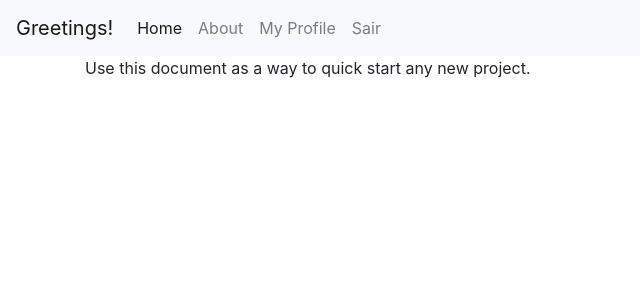
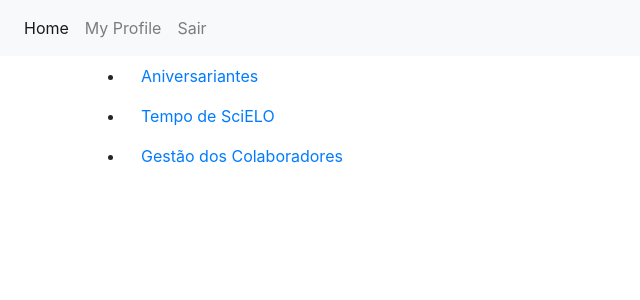
Before and after one commit to robertatakenaka/gtgs, a Django app: page / in a window 1280 px wide. Shown: the top 300 px of the page, without its empty margins (0-640 px from the left). Run offline with Django 3.2, Linux system fonts and the light colour scheme; the visitor is signed in with stand-in values (Sample User, id 1); parts of the project's set-up code (start-up, migrations or seed data) failed here and were passed over; some libraries are stand-ins or nearby versions.

Commit message:
m01_tk06 Fixes #6

```diff
--- a/gtgs/templates/base.html
+++ b/gtgs/templates/base.html
@@ -33,16 +33,12 @@
         <button class="navbar-toggler navbar-toggler-right" type="button" data-toggle="collapse" data-target="#navbarSupportedContent" aria-controls="navbarSupportedContent" aria-expanded="false" aria-label="Toggle navigation">
           <span class="navbar-toggler-icon"></span>
         </button>
-        <a class="navbar-brand" href="{% url 'home' %}">Greetings!</a>
-
         <div class="collapse navbar-collapse" id="navbarSupportedContent">
           <ul class="navbar-nav mr-auto">
             <li class="nav-item active">
               <a class="nav-link" href="{% url 'home' %}">Home <span class="sr-only">(current)</span></a>
             </li>
-            <li class="nav-item">
-              <a class="nav-link" href="{% url 'about' %}">About</a>
-            </li>
+
             {% if request.user.is_authenticated %}
               <li class="nav-item">
                 {# URL provided by django-allauth/account/urls.py #}
--- a/gtgs/templates/pages/home.html
+++ b/gtgs/templates/pages/home.html
@@ -1 +1,23 @@
 {% extends "base.html" %}
+{% block content %}
+
+<div>
+    <ul>
+
+        <li class="nav-item">
+          <a class="nav-link" href="{% url 'users:list' %}">Aniversariantes</a>
+        </li>
+        <li class="nav-item">
+          <a class="nav-link" href="{% url 'users:list' %}">Tempo de SciELO</a>
+        </li>
+        {% if request.user.is_superuser %}
+            <li class="nav-item">
+              <a class="nav-link" href="{% url 'users:list' %}">Gestão dos Colaboradores</a>
+            </li>
+            <!--li class="nav-item">
+              <a class="nav-link" href="{% url 'about' %}">Datas (incompleto)</a>
+            </li-->
+        {% endif %}
+    </ul>
+</div>
+{% endblock %}
```
Also changed, not shown: gtgs/templates/users/user_detail.html (+18 -4 lines).
